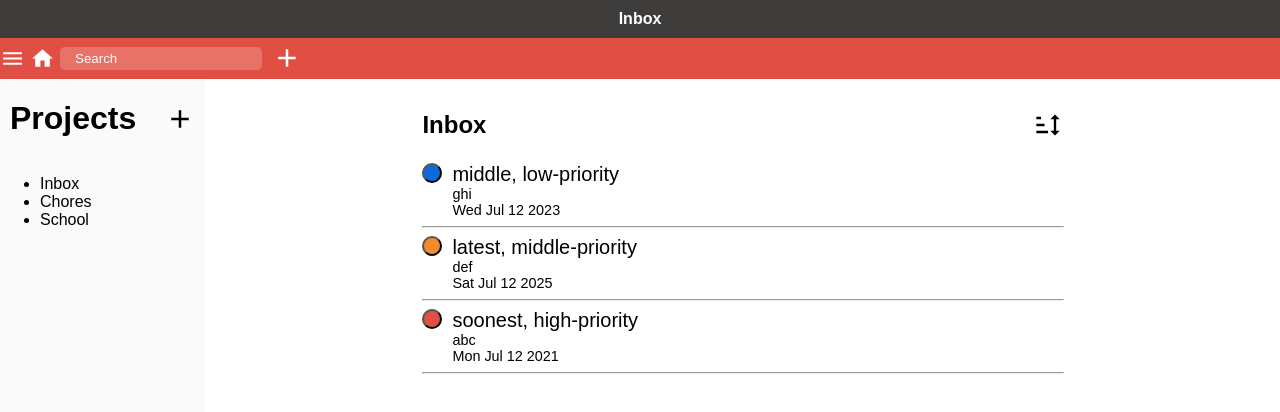
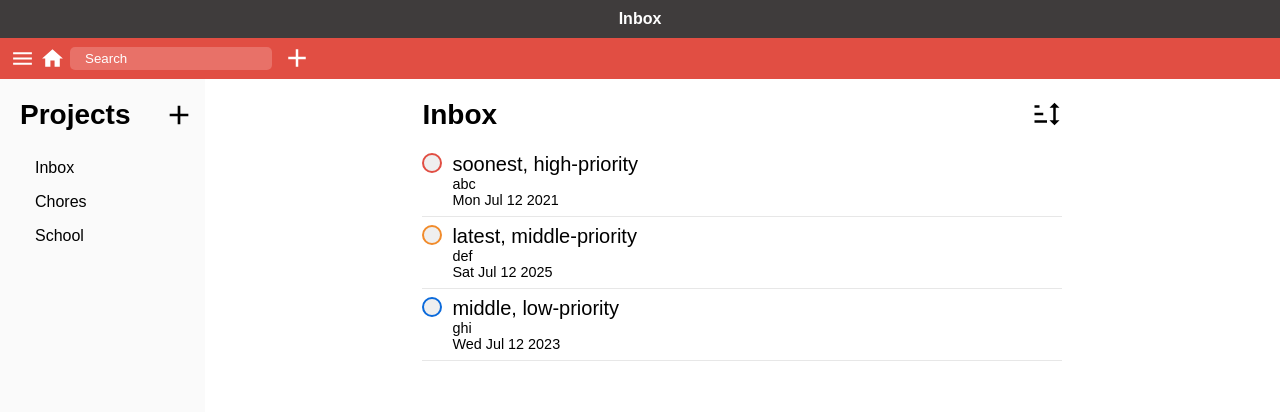
Before and after one commit to CharlesCoeder/toDo-list, a website built with webpack: page dist/index.html in a window 1280 px wide. Built offline with nearby package versions, Linux system fonts and the light colour scheme.

Commit message:
styling for project sidebar and complete buttons

```diff
--- a/package.json
+++ b/package.json
@@ -21,8 +21,8 @@
   "devDependencies": {
     "css-loader": "^6.7.1",
     "style-loader": "^3.3.1",
-    "webpack": "^5.72.0",
-    "webpack-cli": "^4.9.2"
+    "webpack": "^5.75.0",
+    "webpack-cli": "^4.10.0"
   },
   "dependencies": {
     "flatpickr": "^4.6.13"
--- a/src/index.js
+++ b/src/index.js
@@ -10,12 +10,12 @@ createAndShowProject('Inbox');
 createAndShowProject('Chores')
 createAndShowProject('School')
 projects.get('Inbox').addEntry('soonest, high-priority', 'abc', new Date(2021, 6, 12), 3);
-projects.get('Inbox').addEntry("latest, middle-priority", "def", new Date(2025, 6, 12), 2);
-projects.get('Inbox').addEntry('middle, low-priority', 'ghi', new Date(2023, 6, 12), 1)
+setTimeout(() => {projects.get('Inbox').addEntry("latest, middle-priority", "def", new Date(2025, 6, 12), 2);}, 1);
+setTimeout(() => {projects.get('Inbox').addEntry('middle, low-priority', 'ghi', new Date(2023, 6, 12), 1)}, 10);
 projects.get('Chores').addEntry('Wipe the piano', 'cleaner is under the sink', new Date(2022, 9, 30), 0)
 projects.get('School').addEntry('Data Structures homework', 'Stacks and Queues', new Date(2022, 8, 27), 3)
 
-displayController.buildPage(projects.get('Inbox'))
+setTimeout(() => {displayController.buildPage(projects.get('Inbox'))}, 20);
 
 //////////////////////////////////
 // adding entry form submission //
--- a/src/modules/displayController.js
+++ b/src/modules/displayController.js
@@ -34,16 +34,16 @@ const displayController = (() => {
         completedBtn.classList.add('completedBtn')
         completedBtn.setAttribute('type', 'button')
         if (listEntry.priority == 3){
-            completedBtn.setAttribute('style', 'background-color: #E14E43')
+            completedBtn.classList.add('red')
         }
         else if (listEntry.priority == 2){
-            completedBtn.setAttribute('style', 'background-color: #F18B2B')
+            completedBtn.classList.add('orange')
         }
         else if (listEntry.priority == 1){
-            completedBtn.setAttribute('style', 'background-color: #0B6ADB')
+            completedBtn.classList.add('blue')
         }
         else {
-            completedBtn.setAttribute('style', 'background-color: white')
+            completedBtn.classList.add('grey')
         }
 
         entry.object = listEntry;
```
Also changed, not shown: dist/index.html, dist/main.js, dist/style.css, 1 other file.
